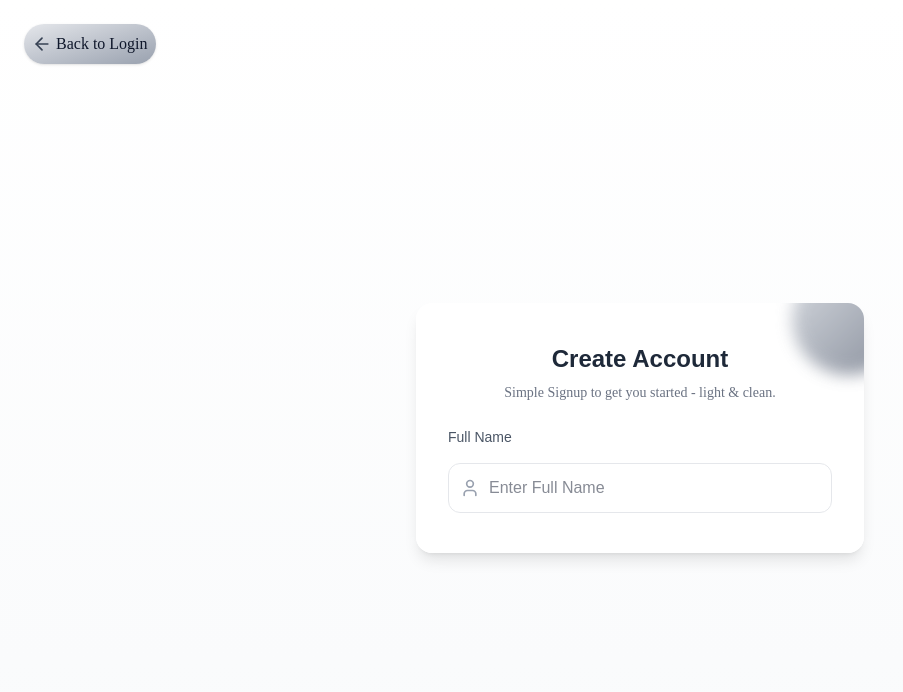
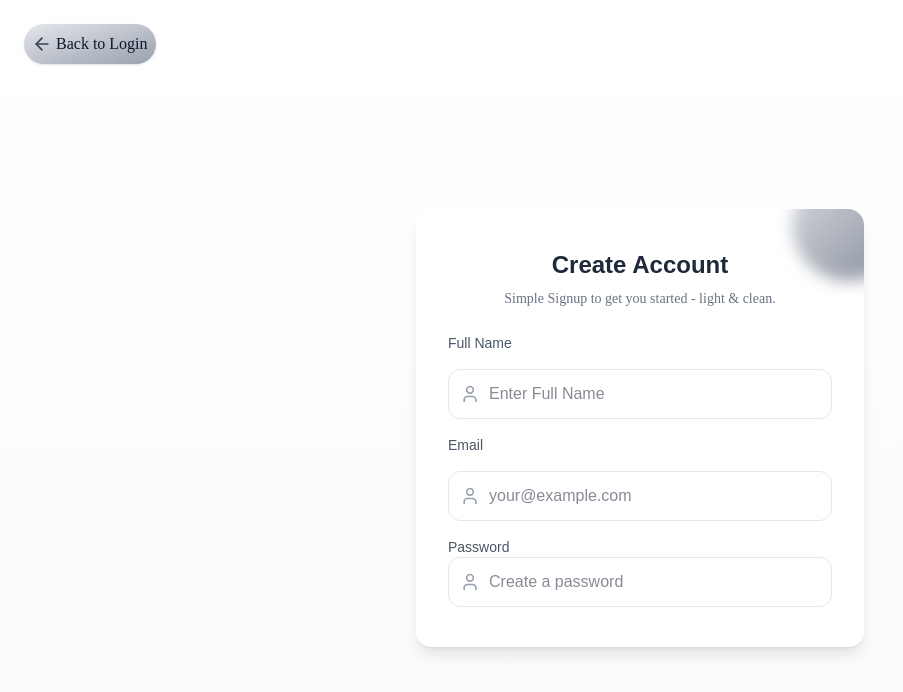
Before and after one commit to ChamalshaInduwara/E-Commerce, a React (Vite) app in the folder frontend/: page /signup in a window 1280 px wide. Shown: the top 692 px of the page, without its empty margins (0-903 px from the left). Built offline with nearby package versions, Linux system fonts and the light colour scheme.

Commit message:
feat: add email and password input fields with labels in SignUpPage component

```diff
--- a/frontend/src/components/SignUpPage.jsx
+++ b/frontend/src/components/SignUpPage.jsx
@@ -102,6 +102,37 @@ const SignUpPage = () => {
                                 required
                             />
                         </div>
+
+                          <label className={signUpStyles.label}>Email</label>
+                        <div className={signUpStyles.inputContainer}>
+                            <div className={signUpStyles.inputIconContainer}>
+                                <User className={signUpStyles.inputIcon}/>
+                            </div>
+                            <input
+                                type="email"
+                                value={email}
+                                onChange={(e) => setEmail(e.target.value)}
+                                placeholder="your@example.com"
+                                className={signUpStyles.inputField}
+                                required
+                            />
+                        </div>
+                        <div>
+                              <label className={signUpStyles.label}>Password</label>
+                        <div className={signUpStyles.inputContainer}>
+                            <div className={signUpStyles.inputIconContainer}>
+                                <User className={signUpStyles.inputIcon}/>
+                            </div>
+                            <input
+                                type={showPassword ? "text" : "password"}
+                                value={password}
+                                onChange={(e) => setPassword(e.target.value)}
+                                placeholder="Create a password"
+                                className={signUpStyles.inputField}
+                                required
+                            />
+                        </div>
+                        </div>
                     </form>
                 </div>
             </div>
```
